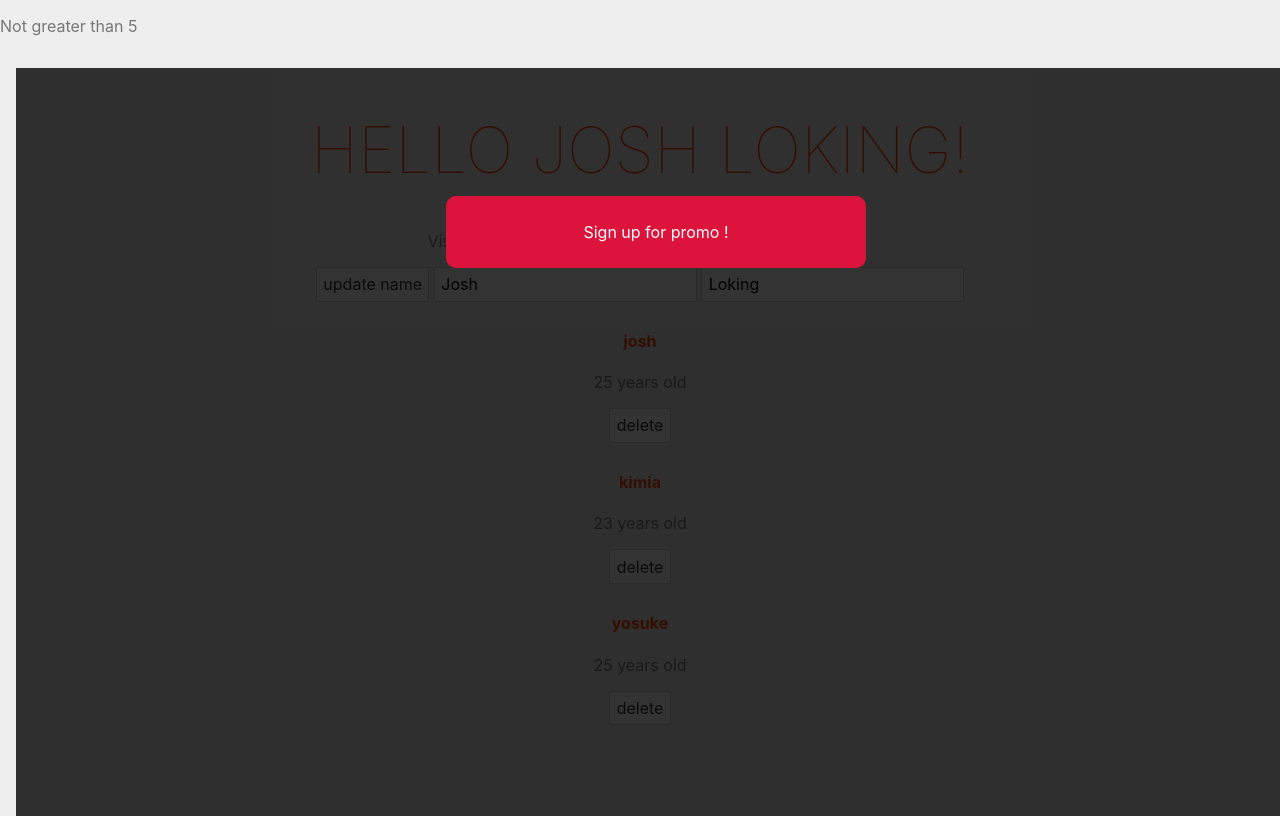
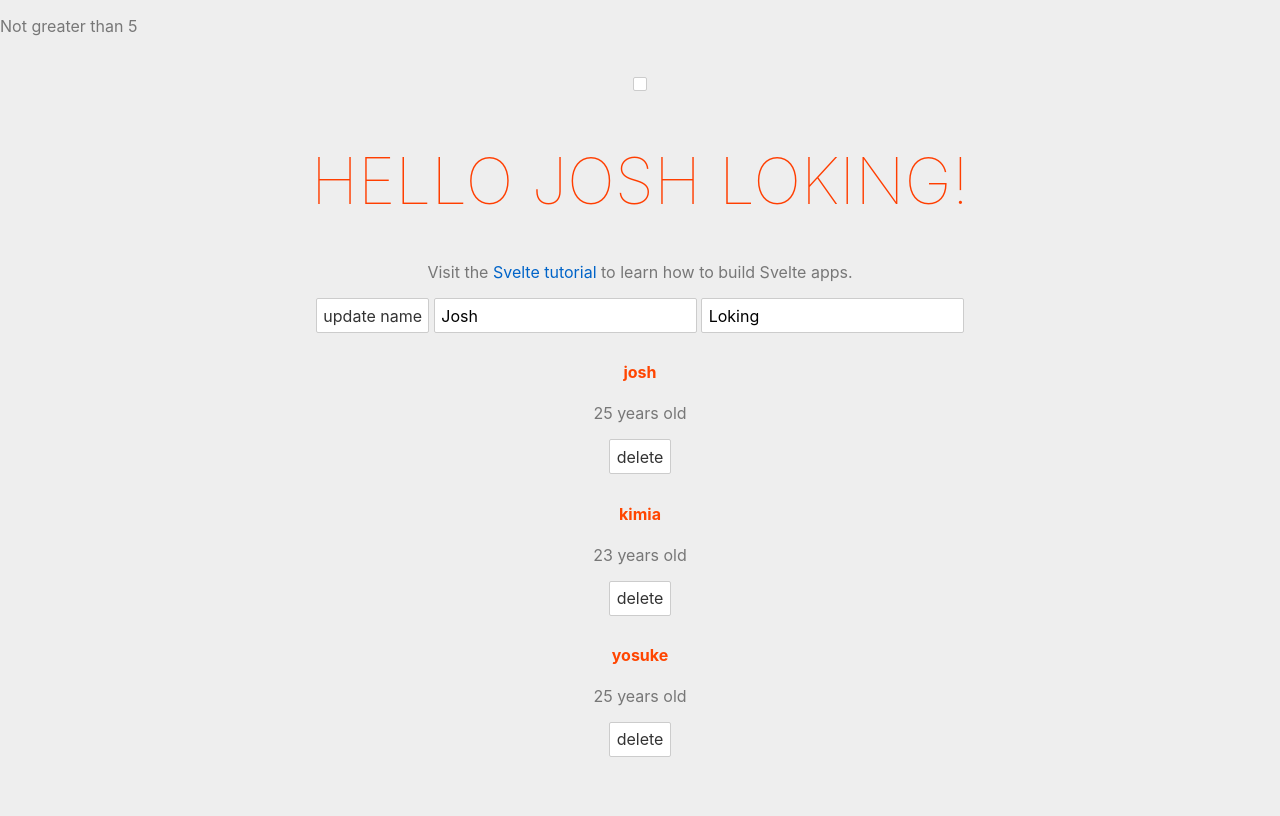
Before and after one commit to josuebrunel/playground, a Svelte app: page / in a window 1280 px wide. Built offline with nearby package versions, Linux system fonts and the light colour scheme.

Commit message:
introduction to even forwarding

```diff
--- a/src/App.svelte
+++ b/src/App.svelte
@@ -25,6 +25,12 @@
 	};
 
 	let num = 5;
+
+	let showModal = false;
+
+	const toggleModal = () => {
+		showModal = !showModal;
+	};
 </script>
 
 <!-- <Modal /> -->
@@ -37,7 +43,8 @@
 {/if}
 
 <main>
-	<Modal message="Sign up for promo !" isPromo={true} />
+	<Modal message="Sign up for promo !" {showModal} on:click={toggleModal} />
+	<button on:click={toggleModal} />
 	<h1>Hello {fullName}!</h1>
 	<p>
 		Visit the <a href="https://svelte.dev/tutorial">Svelte tutorial</a> to learn
--- a/src/Modal.svelte
+++ b/src/Modal.svelte
@@ -1,11 +1,11 @@
 <script>
     export let message = "Hey sign up for promo !";
     export let isPromo = false;
-    let showModal = true;
+    export let showModal = false;
 </script>
 
 {#if showModal}
-    <div class="backdrop" class:promo={isPromo}>
+    <div class="backdrop" class:promo={isPromo} on:click>
         <div class="modal">
             <p>{message}</p>
         </div>
```
